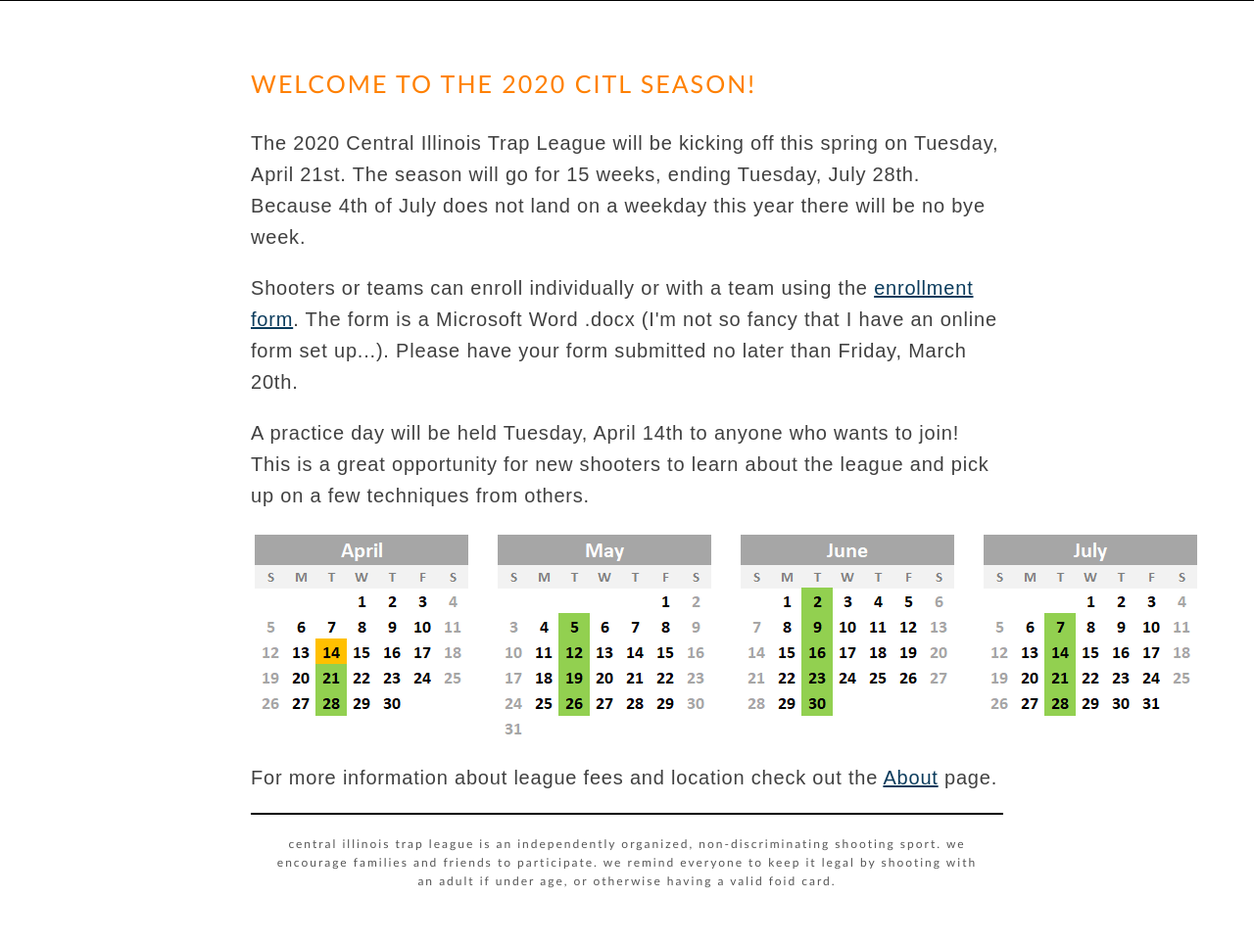
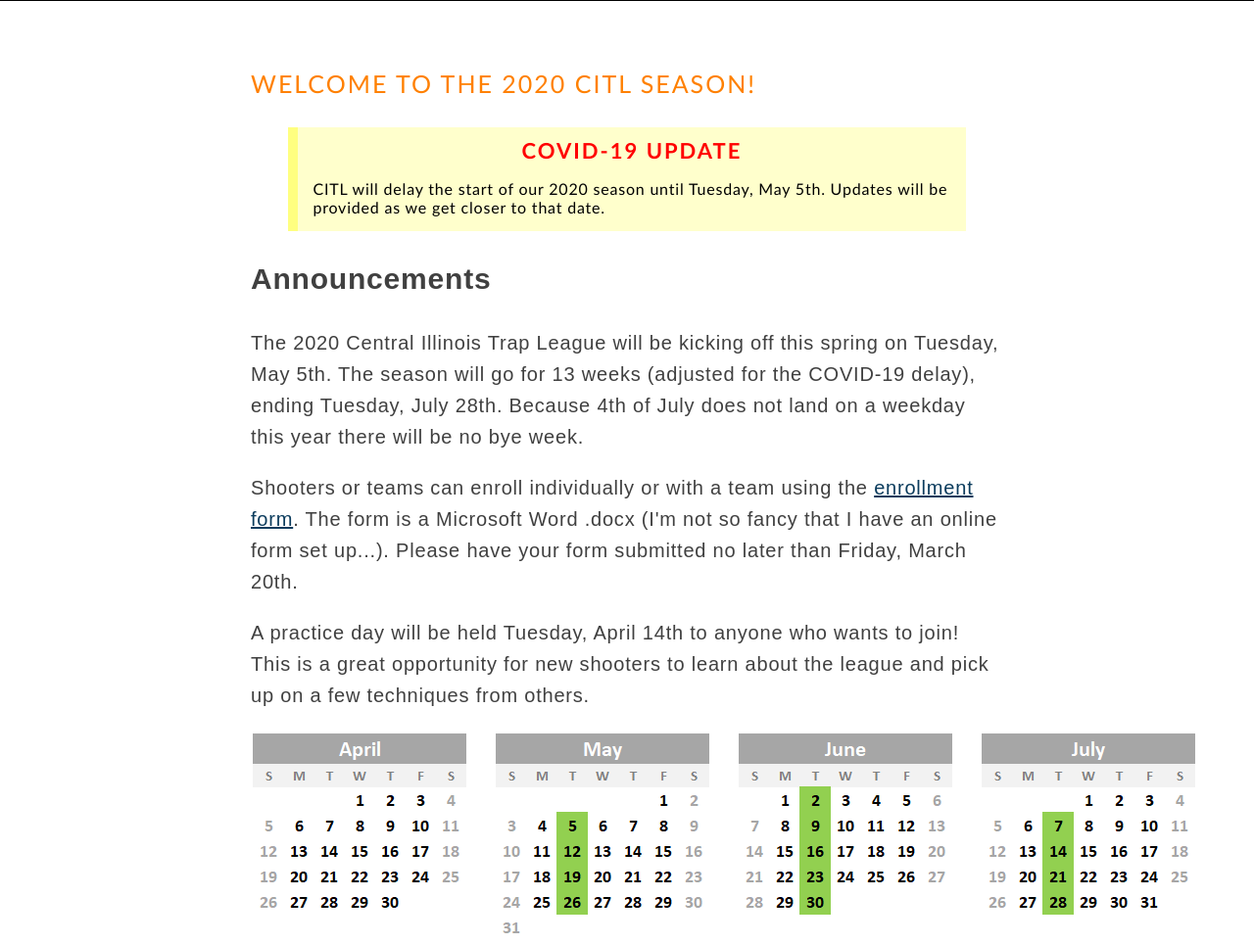
Before and after one commit to salmoncow/citl, a plain HTML site: page index.html in a window 1280 px wide. Shown: the part 240-1205 px from the top of the page at 98% size. Drawn offline with Linux system fonts and the light colour scheme.

Commit message:
covid update

```diff
--- a/index.html
+++ b/index.html
@@ -28,23 +28,23 @@
 		<div id="content">
 			<div class="general-text" style="padding-left: 20%; padding-right: 20%;">
 				<p id="main-header">Welcome to the 2020 CITL Season!</p>
-				<!--
+
 				<table align="center" class="warning_table">
-					<tr><th>REMINDER</th></tr>
+					<tr><th>COVID-19 UPDATE</th></tr>
 					<tr><td>
-						CITL does not shoot the week of 4th of July when the 4th falls on a week day.
+						CITL will delay the start of our 2020 season until Tuesday, May 5th. Updates will be provided as we get closer to that date.
 					</td></tr>
 				</table>
 
 				<h2>Announcements</h2>
-				-->
-				<p>The 2020 Central Illinois Trap League will be kicking off this spring on Tuesday, April 21st. The season will go for 15 weeks, ending Tuesday, July 28th. Because 4th of July does not land on a weekday this year there will be no bye week.</p>
+
+				<p>The 2020 Central Illinois Trap League will be kicking off this spring on Tuesday, May 5th. The season will go for 13 weeks (adjusted for the COVID-19 delay), ending Tuesday, July 28th. Because 4th of July does not land on a weekday this year there will be no bye week.</p>
 
 				<p>Shooters or teams can enroll individually or with a team using the <a href="https://s3.amazonaws.com/citl/CITL_enrollment_form.docx">enrollment form</a>. The form is a Microsoft Word .docx (I'm not so fancy that I have an online form set up...). Please have your form submitted no later than Friday, March 20th.</p>
 
 				<p>A practice day will be held Tuesday, April 14th to anyone who wants to join! This is a great opportunity for new shooters to learn about the league and pick up on a few techniques from others.</p>
 
-				<div align="center"><img src="images/2020_season_calendar.png" alt="2020 Season Calendar"></div>
+				<div align="center"><img src="images/2020_season_calendar_covid.png" alt="2020 Season Calendar"></div>
 
 				<p>For more information about league fees and location check out the <a href="about.html">About</a> page.</p>
 
```
Also changed, not shown: images/2020_season_calendar_covid.png (added).
